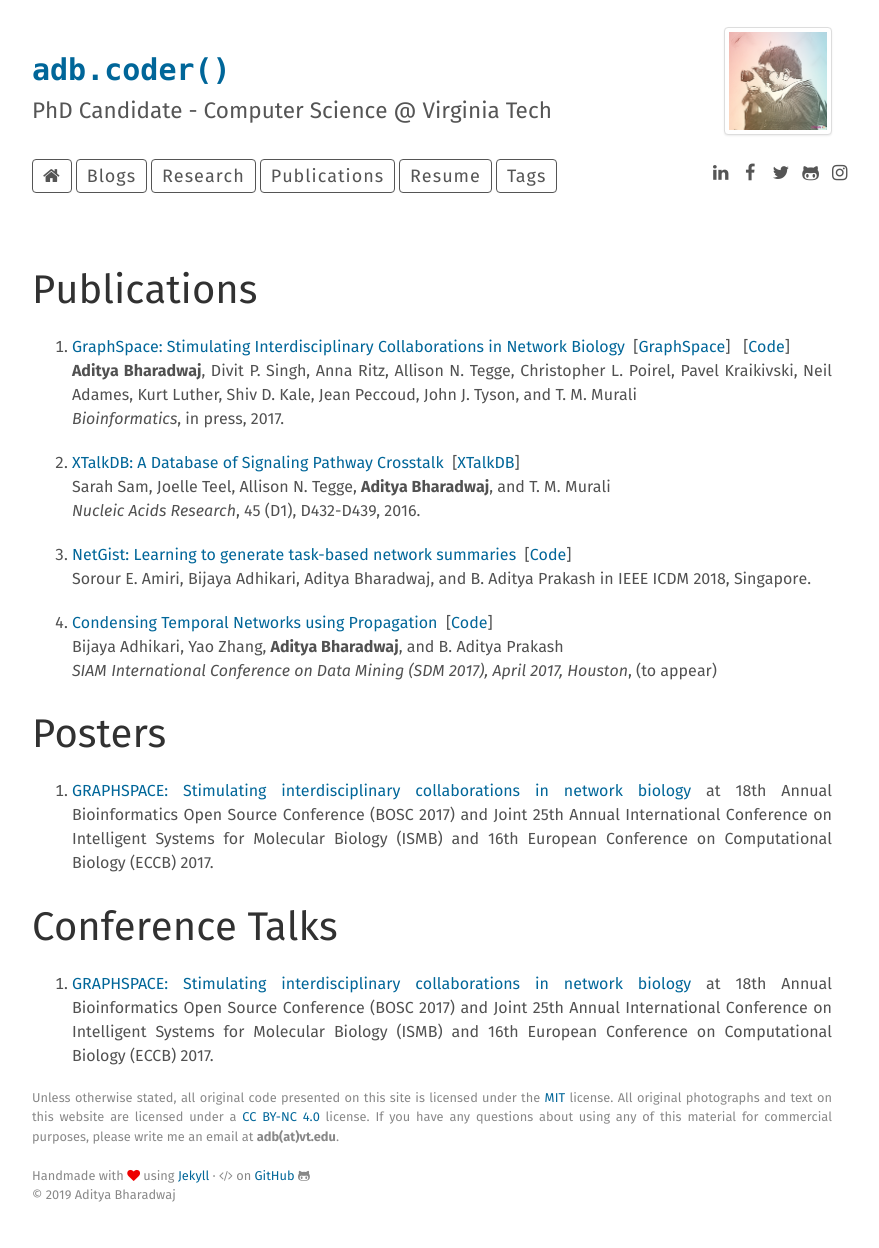
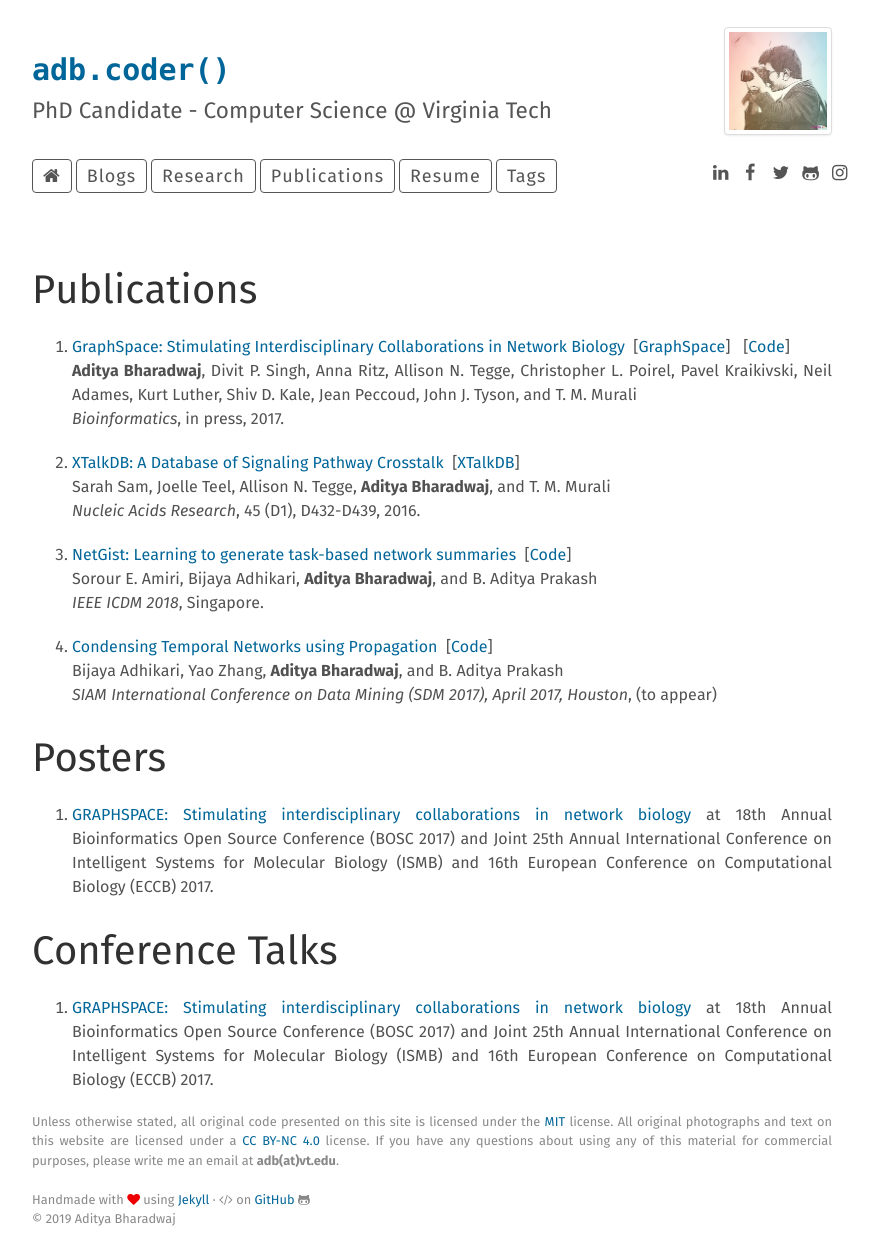
Before and after one commit to adbharadwaj/adbharadwaj.github.io, a Jekyll site: the page built from publications.md, in a window 1280 px wide. Shown: the whole page, without its empty margins (208-1087 px from the left). Built offline with Jekyll 4.4.1, drawn with Linux system fonts in a browser that asks for light colours; our own code applies the rules of GitHub Pages for plain Markdown files; before the commit the page ends 1224 px from its top, so only the background shows below that.

```diff
--- a/publications.md
+++ b/publications.md
@@ -16,8 +16,8 @@ layout: default
 		 <em>Nucleic Acids Research</em>, 45 (D1), D432-D439, 2016.
 
  2. <a href="http://people.cs.vt.edu/~badityap/papers/netgist-icdm18.pdf">NetGist: Learning to generate task-based network summaries</a>&nbsp;&nbsp;[<a href="http://people.cs.vt.edu/~badityap/CODE/netgist.tgz">Code</a>]<br>
-Sorour E. Amiri, Bijaya Adhikari, Aditya Bharadwaj, and B. Aditya Prakash
-in IEEE ICDM 2018, Singapore.
+Sorour E. Amiri, Bijaya Adhikari, **Aditya Bharadwaj**, and B. Aditya Prakash<br>
+<em>IEEE ICDM 2018</em>, Singapore.
 
  2. <a href="http://people.cs.vt.edu/~bijaya/papers/CondensingSDM2017.pdf">Condensing Temporal Networks using Propagation</a>&nbsp;&nbsp;[<a href="http://people.cs.vt.edu/~bijaya/codes/NetCondense.zip">Code</a>]<br>
    Bijaya Adhikari, Yao Zhang, **Aditya Bharadwaj**, and B. Aditya Prakash<br>
```
